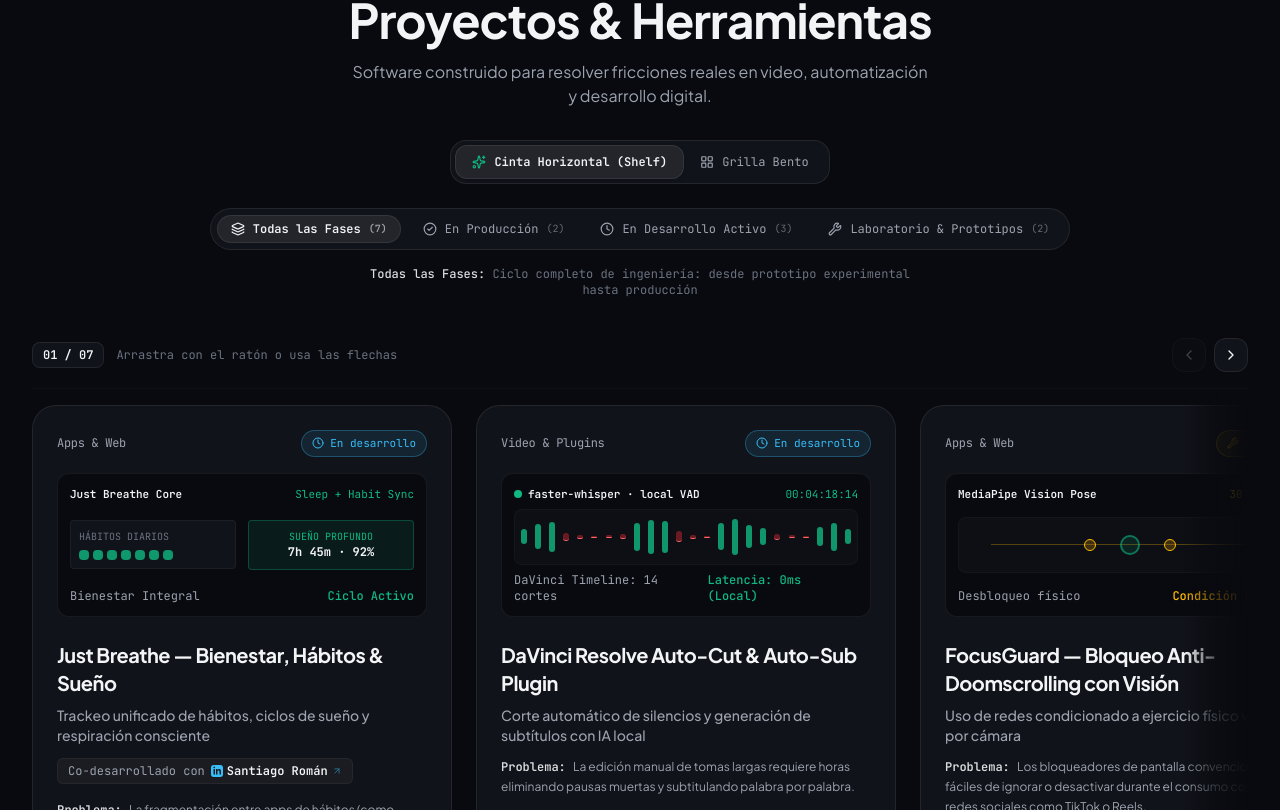
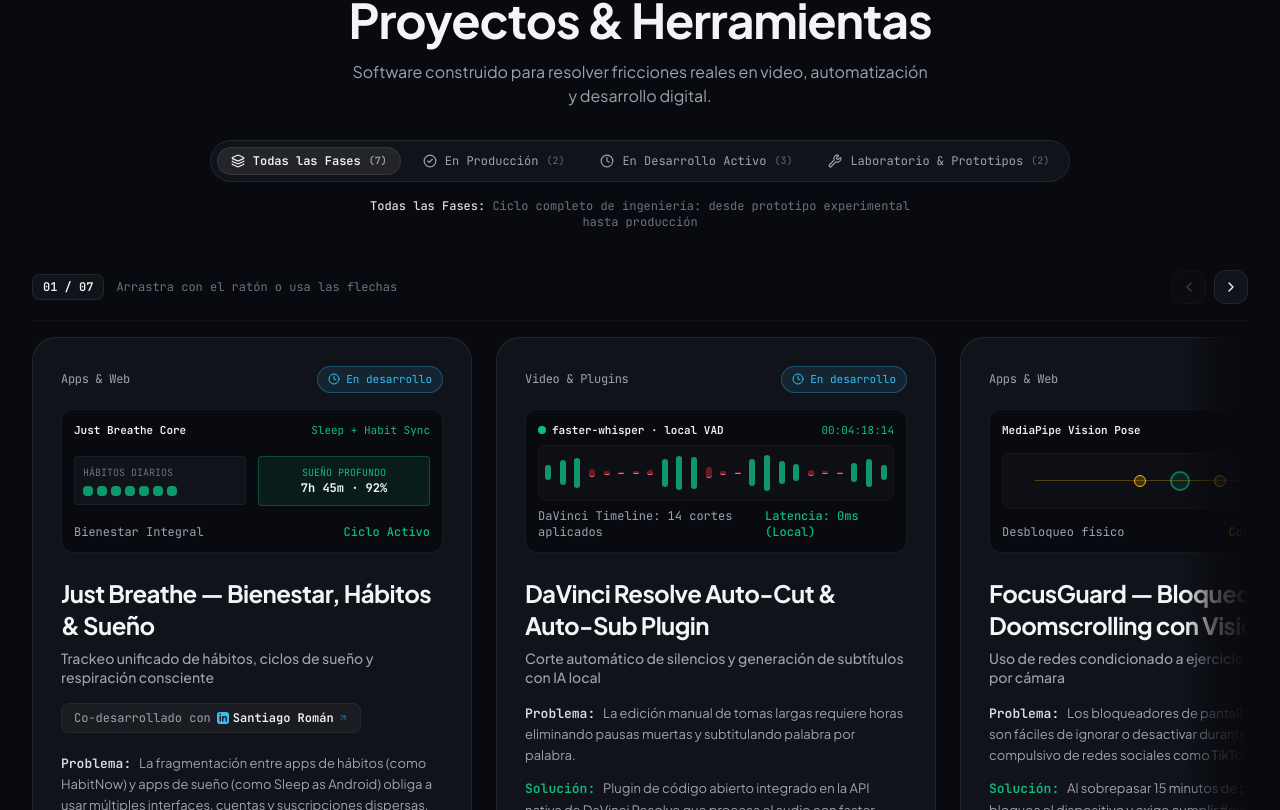
Before and after one commit to Spukerrs/portfolio, a Next.js app: page / in a window 1280 px wide. Shown: the part 1310-2120 px from the top of the page. Built offline with nearby package versions, Linux system fonts and the light colour scheme.

Commit message:
refactor: remove Bento grid toggle and focus entirely on the horizontal shelf with lifecycle tags

```diff
--- a/src/components/sections/BentoProjects.tsx
+++ b/src/components/sections/BentoProjects.tsx
@@ -7,14 +7,12 @@ import {
   CheckCircle2,
   Clock,
   Wrench,
-  LayoutGrid,
   ChevronLeft,
   ChevronRight,
   Layers,
-  Sparkles,
 } from "lucide-react";
 import { GithubIcon, LinkedinIcon } from "@/components/ui/BrandIcons";
-import { portfolioData, type Project, type ProjectCategory } from "@/data/portfolio";
+import { portfolioData, type Project } from "@/data/portfolio";
 
 function ProjectVisual({ project }: { project: Project }) {
   const { type } = project.abstractVisual;
@@ -52,7 +50,7 @@ function ProjectVisual({ project }: { project: Project }) {
 
         {/* Action feedback */}
         <div className="flex items-center justify-between text-xs">
-          <span className="text-muted">DaVinci Timeline: 14 cortes</span>
+          <span className="text-muted">DaVinci Timeline: 14 cortes aplicados</span>
           <span className="text-accent font-medium">Latencia: 0ms (Local)</span>
         </div>
       </div>
@@ -227,13 +225,7 @@ function ProjectVisual({ project }: { project: Project }) {
   );
 }
 
-interface ProjectCardProps {
-  project: Project;
-  layoutSpanClass?: string;
-  isShelfCard?: boolean;
-}
-
-function ProjectCard({ project, layoutSpanClass = "", isShelfCard = false }: ProjectCardProps) {
+function ShelfProjectCard({ project }: { project: Project }) {
   const getStatusConfig = (status: Project["status"]) => {
     switch (status) {
       case "En producción":
@@ -258,13 +250,7 @@ function ProjectCard({ project, layoutSpanClass = "", isShelfCard = false }: Pro
   const StatusIcon = statusConfig.icon;
 
   return (
-    <article
-      className={`group relative flex flex-col justify-between ${
-        isShelfCard
-          ? "w-[88vw] sm:w-[420px] shrink-0 snap-start p-6 rounded-3xl bg-surface border border-border hover:border-border-hover transition-all duration-300 hover:shadow-[0_16px_48px_rgba(0,0,0,0.5)] select-none h-full"
-          : "p-6 rounded-2xl bg-surface border border-border hover:border-border-hover transition-all duration-300 hover:shadow-[0_12px_40px_rgba(0,0,0,0.45)] hover:-translate-y-0.5"
-      } ${layoutSpanClass}`}
-    >
+    <article className="w-[88vw] sm:w-[440px] shrink-0 snap-start p-6 sm:p-7 rounded-3xl bg-surface border border-border hover:border-border-hover transition-all duration-300 hover:shadow-[0_16px_48px_rgba(0,0,0,0.5)] select-none h-full flex flex-col justify-between">
       {/* Card Top: Badges & Category */}
       <div>
         <div className="flex items-center justify-between gap-2 mb-4">
@@ -309,14 +295,14 @@ function ProjectCard({ project, layoutSpanClass = "", isShelfCard = false }: Pro
         </div>
 
         {/* Title & Tagline */}
-        <h3 className="text-lg sm:text-xl font-bold tracking-tight text-foreground group-hover:text-accent transition-colors mb-2">
+        <h3 className="text-xl sm:text-2xl font-bold tracking-tight text-foreground group-hover:text-accent transition-colors mb-2">
           {project.title}
         </h3>
-        <p className="text-xs sm:text-sm font-medium text-muted mb-3">{project.tagline}</p>
+        <p className="text-xs sm:text-sm font-medium text-muted mb-4 leading-snug">{project.tagline}</p>
 
         {/* Co-Author Badge (e.g. Santiago Román) */}
         {project.coAuthor && (
-          <div className="inline-flex items-center gap-1.5 px-2.5 py-1 rounded-md bg-white/[0.04] border border-border/60 text-xs font-mono text-muted mb-4">
+          <div className="inline-flex items-center gap-1.5 px-3 py-1.5 rounded-lg bg-white/[0.04] border border-border/60 text-xs font-mono text-muted mb-5">
             <span>Co-desarrollado con</span>
             <a
               href={project.coAuthor.linkedinUrl}
@@ -331,14 +317,14 @@ function ProjectCard({ project, layoutSpanClass = "", isShelfCard = false }: Pro
           </div>
         )}
 
-        {/* Editorial Problem vs Solution breakdown */}
-        <div className="space-y-2.5 text-xs text-muted leading-relaxed mb-6">
+        {/* Editorial Problem vs Solution breakdown designed for reading comfort */}
+        <div className="space-y-3 text-xs sm:text-[13px] text-muted leading-relaxed mb-6">
           <p>
-            <strong className="text-foreground/90 font-semibold font-mono">Problema: </strong>
+            <strong className="text-foreground/90 font-semibold font-mono block sm:inline">Problema: </strong>
             {project.problem}
           </p>
           <p>
-            <strong className="text-accent font-semibold font-mono">Solución: </strong>
+            <strong className="text-accent font-semibold font-mono block sm:inline">Solución: </strong>
             {project.solution}
           </p>
           {project.metrics && (
@@ -448,8 +434,6 @@ const KANBAN_STAGES: StageMeta[] = [
 ];
 
 export function BentoProjects() {
-  const [viewMode, setViewMode] = useState<"shelf" | "bento">("shelf");
-  const [selectedCategory, setSelectedCategory] = useState<"Todos" | ProjectCategory>("Todos");
   const [selectedStage, setSelectedStage] = useState<StageFilter>("Todas");
 
   // Shelf Drag & Scroll State
@@ -463,11 +447,6 @@ export function BentoProjects() {
   const startXRef = useRef(0);
   const scrollLeftRef = useRef(0);
   const dragDistanceRef = useRef(0);
-
-  const filteredBentoProjects =
-    selectedCategory === "Todos"
-      ? portfolioData.projects
-      : portfolioData.projects.filter((p) => p.category === selectedCategory);
 
   const filteredShelfProjects =
     selectedStage === "Todas"
@@ -486,8 +465,8 @@ export function BentoProjects() {
     const progress = maxScroll > 0 ? (el.scrollLeft / maxScroll) * 100 : 0;
     setScrollProgress(Math.min(100, Math.max(0, progress)));
 
-    // Approximate active card (card width ~420px + gap 24px)
-    const cardStep = 444;
+    // Approximate active card (card width ~440px + gap 24px)
+    const cardStep = 464;
     const index = Math.min(
       filteredShelfProjects.length - 1,
       Math.max(0, Math.round(el.scrollLeft / cardStep))
@@ -510,7 +489,7 @@ export function BentoProjects() {
   const scrollByOffset = (direction: "left" | "right") => {
     const el = shelfRef.current;
     if (!el) return;
-    const offset = direction === "left" ? -444 : 444;
+    const offset = direction === "left" ? -464 : 464;
     el.scrollBy({ left: offset, behavior: "smooth" });
   };
 
@@ -580,38 +559,7 @@ export function BentoProjects() {
           Software construido para resolver fricciones reales en video, automatización y desarrollo digital.
         </p>
 
-        {/* View Mode Switcher: Shelf vs Bento */}
-        <div className="inline-flex items-center p-1 rounded-2xl bg-surface border border-border mb-6">
-          <button
-            type="button"
-            onClick={() => setViewMode("shelf")}
-            aria-label="Ver proyectos en carrusel horizontal con navegación continua"
-            className={`flex items-center gap-2 px-4 py-2 rounded-xl text-xs font-mono transition-all cursor-pointer focus-visible:outline-none focus-visible:ring-2 focus-visible:ring-accent ${
-              viewMode === "shelf"
-                ? "bg-white/[0.08] text-foreground font-semibold shadow-sm border border-border"
-                : "text-muted hover:text-foreground"
-            }`}
-          >
-            <Sparkles className="w-3.5 h-3.5 text-accent" aria-hidden="true" />
-            <span>Cinta Horizontal (Shelf)</span>
-          </button>
-          <button
-            type="button"
-            onClick={() => setViewMode("bento")}
-            aria-label="Ver proyectos en grilla Bento tradicional"
-            className={`flex items-center gap-2 px-4 py-2 rounded-xl text-xs font-mono transition-all cursor-pointer focus-visible:outline-none focus-visible:ring-2 focus-visible:ring-accent ${
-              viewMode === "bento"
-                ? "bg-white/[0.08] text-foreground font-semibold shadow-sm border border-border"
-                : "text-muted hover:text-foreground"
-            }`}
-          >
-            <LayoutGrid className="w-3.5 h-3.5" aria-hidden="true" />
-            <span>Grilla Bento</span>
-          </button>
-        </div>
-
-        {/* CONTROLS: Shelf Stage Tags with Motion Spring */}
-        {viewMode === "shelf" && (
+        {/* Shelf Stage Tags with Motion Spring */}
         <div className="flex flex-col items-center gap-4 w-full">
           <div className="flex flex-wrap items-center justify-center gap-2 p-1.5 rounded-full bg-surface border border-border">
             {KANBAN_STAGES.map((stage) => {
@@ -658,39 +606,9 @@ export function BentoProjects() {
             <span>{activeStageMeta.description}</span>
           </motion.div>
         </div>
-        )}
-
-        {/* CONTROLS: Bento Category Filters */}
-        {viewMode === "bento" && (
-          <div className="flex flex-wrap items-center justify-center gap-2 p-1.5 rounded-full bg-surface border border-border">
-            {portfolioData.categories.map((cat) => {
-              const isSelected = selectedCategory === cat;
-              return (
-                <button
-                  key={cat}
-                  type="button"
-                  onClick={() => setSelectedCategory(cat)}
-                  className={`relative px-4 py-1.5 text-xs font-medium rounded-full transition-colors cursor-pointer focus-visible:outline-none focus-visible:ring-2 focus-visible:ring-accent ${
-                    isSelected ? "text-foreground font-semibold" : "text-muted hover:text-foreground"
-                  }`}
-                >
-                  {isSelected && (
-                    <motion.div
-                      layoutId="bentoCategoryPill"
-                      className="absolute inset-0 rounded-full bg-white/[0.08] border border-border"
-                      transition={{ type: "spring", stiffness: 380, damping: 28 }}
-                    />
-                  )}
-                  <span className="relative z-10">{cat}</span>
-                </button>
-              );
-            })}
-          </div>
-        )}
       </div>
 
-      {/* VIEW 1: HORIZONTAL SHELF (Opción A - Apple/Linear Style) */}
-      {viewMode === "shelf" && (
+      {/* HORIZONTAL SHELF CAROUSEL */}
       <div className="relative w-full">
         {/* Top Control Bar: Active position counter, hints, and arrow navigation */}
         <div className="flex items-center justify-between pb-4 mb-2 border-b border-border/40 text-xs font-mono">
@@ -767,7 +685,7 @@ export function BentoProjects() {
                 transition={{ duration: 0.32, ease: [0.23, 1, 0.32, 1] }}
                 className="shrink-0 flex h-full"
               >
-                  <ProjectCard project={project} isShelfCard={true} />
+                <ShelfProjectCard project={project} />
               </motion.div>
             ))}
           </AnimatePresence>
@@ -781,28 +699,6 @@ export function BentoProjects() {
           />
         </div>
       </div>
-      )}
-
-      {/* VIEW 2: BENTO GRID with Gaussian Blur Reveal */}
-      {viewMode === "bento" && (
-        <motion.div layout className="grid grid-cols-1 md:grid-cols-3 gap-6">
-          <AnimatePresence mode="popLayout">
-            {filteredBentoProjects.map((project) => (
-              <motion.div
-                key={project.id}
-                layout
-                initial={{ opacity: 0, y: 16, filter: "blur(8px)", scale: 0.98 }}
-                animate={{ opacity: 1, y: 0, filter: "blur(0px)", scale: 1 }}
-                exit={{ opacity: 0, y: -10, filter: "blur(6px)", scale: 0.98 }}
-                transition={{ duration: 0.32, ease: [0.23, 1, 0.32, 1] }}
-                className={project.span === "md:col-span-2" ? "md:col-span-2" : "md:col-span-1"}
-              >
-                <ProjectCard project={project} />
-              </motion.div>
-            ))}
-          </AnimatePresence>
-        </motion.div>
-      )}
     </section>
   );
 }
```
Lines whose indentation alone changed are shown as unchanged.
